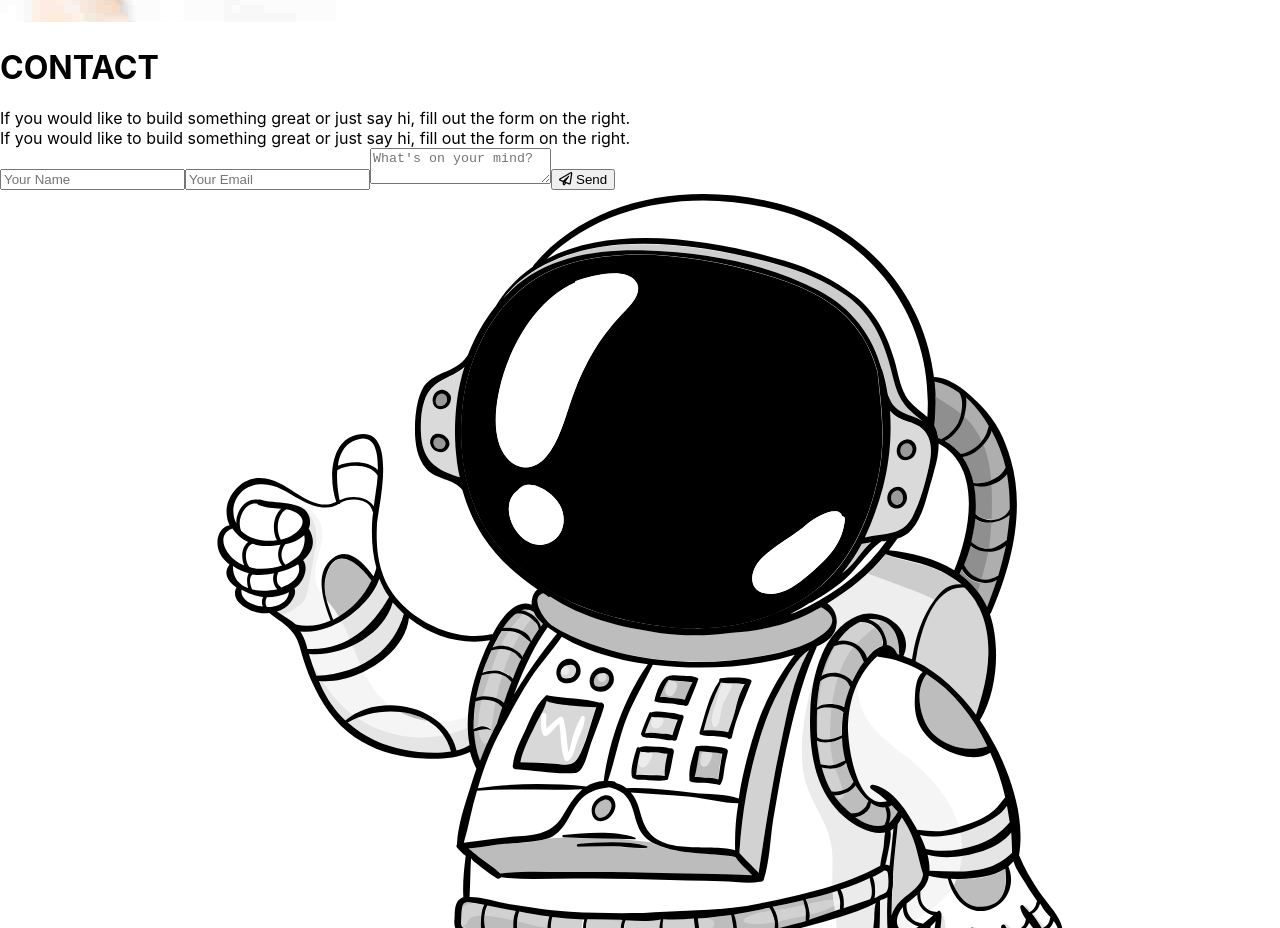
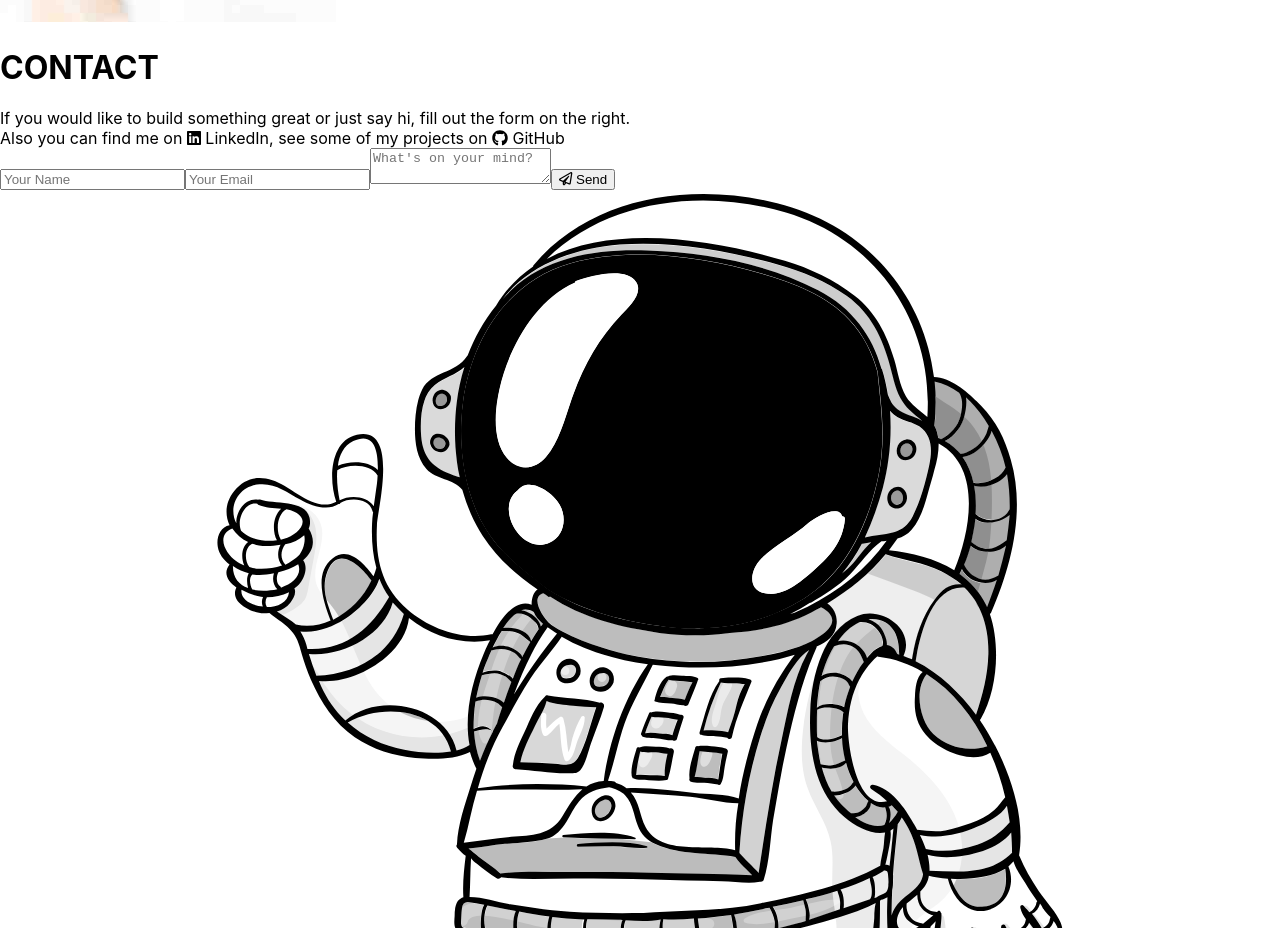
Before and after one commit to d-ilievski/portfolio, a React app: page / in a window 1280 px wide. Shown: the part 4680-5608 px from the top of the page. Built offline with nearby package versions, Linux system fonts and the light colour scheme.

Commit message:
contact info added

```diff
--- a/src/components/ContactSplash/ContactSplash.css
+++ b/src/components/ContactSplash/ContactSplash.css
@@ -104,11 +104,13 @@
     animation-iteration-count: infinite;
 }
 
-.HoverUnderline {
+.TextLink {
     font-weight: bold;
+    box-sizing: border-box;
+    white-space: nowrap;
 }
 
-.HoverUnderline:hover {
+.TextLink:hover {
     text-decoration: underline;
     cursor: pointer;
 
--- a/src/components/ContactSplash/ContactSplash.js
+++ b/src/components/ContactSplash/ContactSplash.js
@@ -3,6 +3,7 @@ import aboutClasses from '../../containers/AboutSplash/AboutSplash.css';
 import classes from './ContactSplash.css';
 import {FontAwesomeIcon} from '@fortawesome/react-fontawesome'
 import {faPaperPlane} from '@fortawesome/free-regular-svg-icons';
+import {faInstagram, faLinkedin, faGithub} from '@fortawesome/free-brands-svg-icons';
 
 import astro from '../../images/astro.svg';
 
@@ -22,6 +23,10 @@ class ContactSplash extends Component {
         window.open('about:blank', 'contact_me', 'width=800,height=600');
     }
 
+    onClickToFocusContact = () => {
+        this.nameInput.focus();
+    }
+
     render() {
         return (
             <div className={classes.Container}>
@@ -35,11 +40,11 @@ class ContactSplash extends Component {
                 <div className={classes.Content}>
                     <div className={classes.PanelLeft}>
                         <p>
-                            If you would like to build something great or just say hi, <span className={classes.HoverUnderline}>fill out the form</span> on the right.
+                            If you would like to build something great or just say hi, <span onClick={this.onClickToFocusContact} className={classes.TextLink}>fill out the form</span> on the right.
                         </p>
 
                         <p>
-                            If you would like to build something great or just say hi, fill out the form on the right.
+                            Also you can find me on <span className={classes.TextLink}><FontAwesomeIcon icon={faLinkedin}></FontAwesomeIcon>&nbsp;LinkedIn</span>, see some of my projects on <span className={classes.TextLink}><FontAwesomeIcon icon={faGithub}></FontAwesomeIcon>&nbsp;GitHub</span>
                         </p>
                     </div>
                     <div className={classes.FormContainer}>
@@ -57,6 +62,7 @@ class ContactSplash extends Component {
                                 type="text"
                                 name="name"
                                 required
+                                ref={(input) => { this.nameInput = input; }}
                                 />
                             <input
                                 placeholder="Your Email"
```
